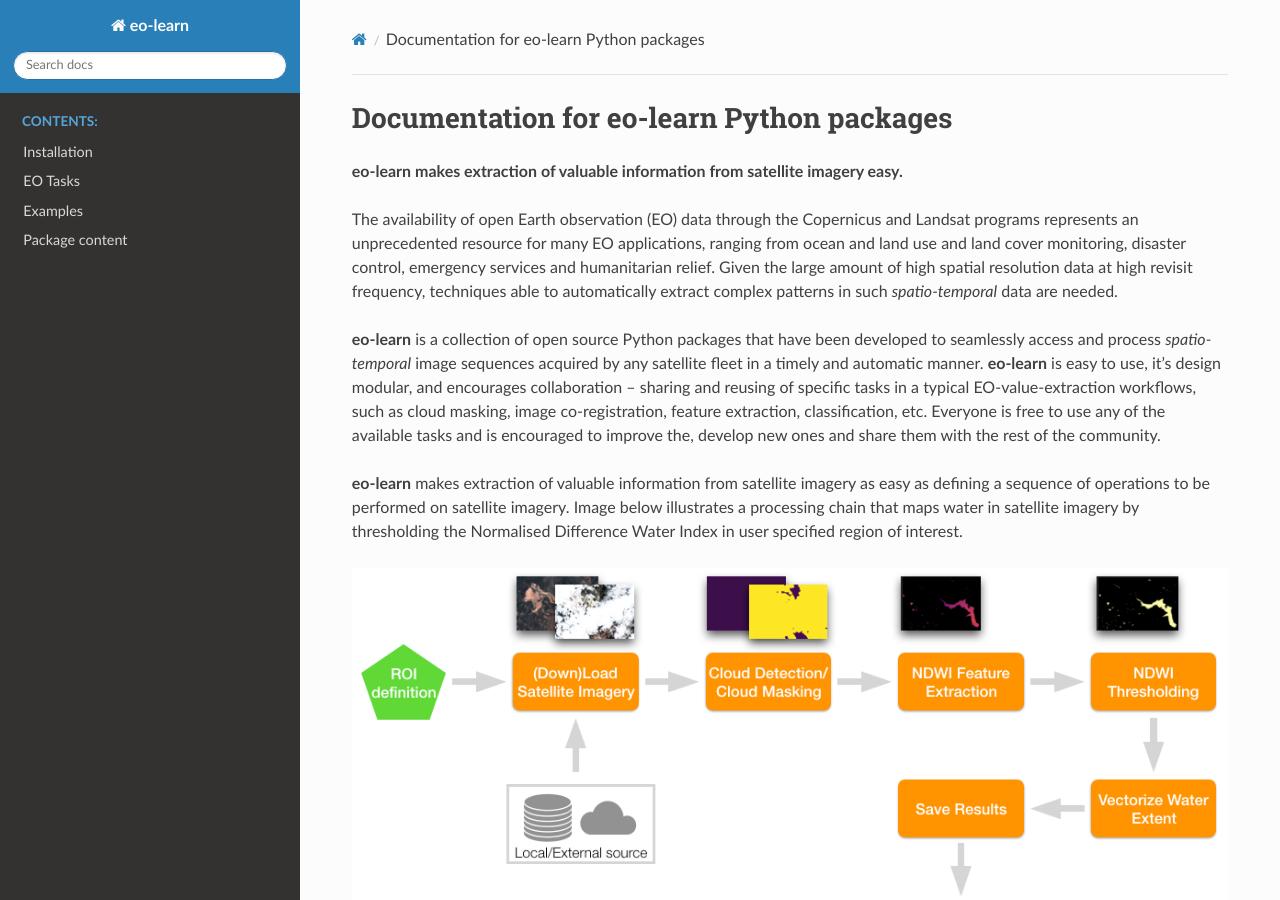
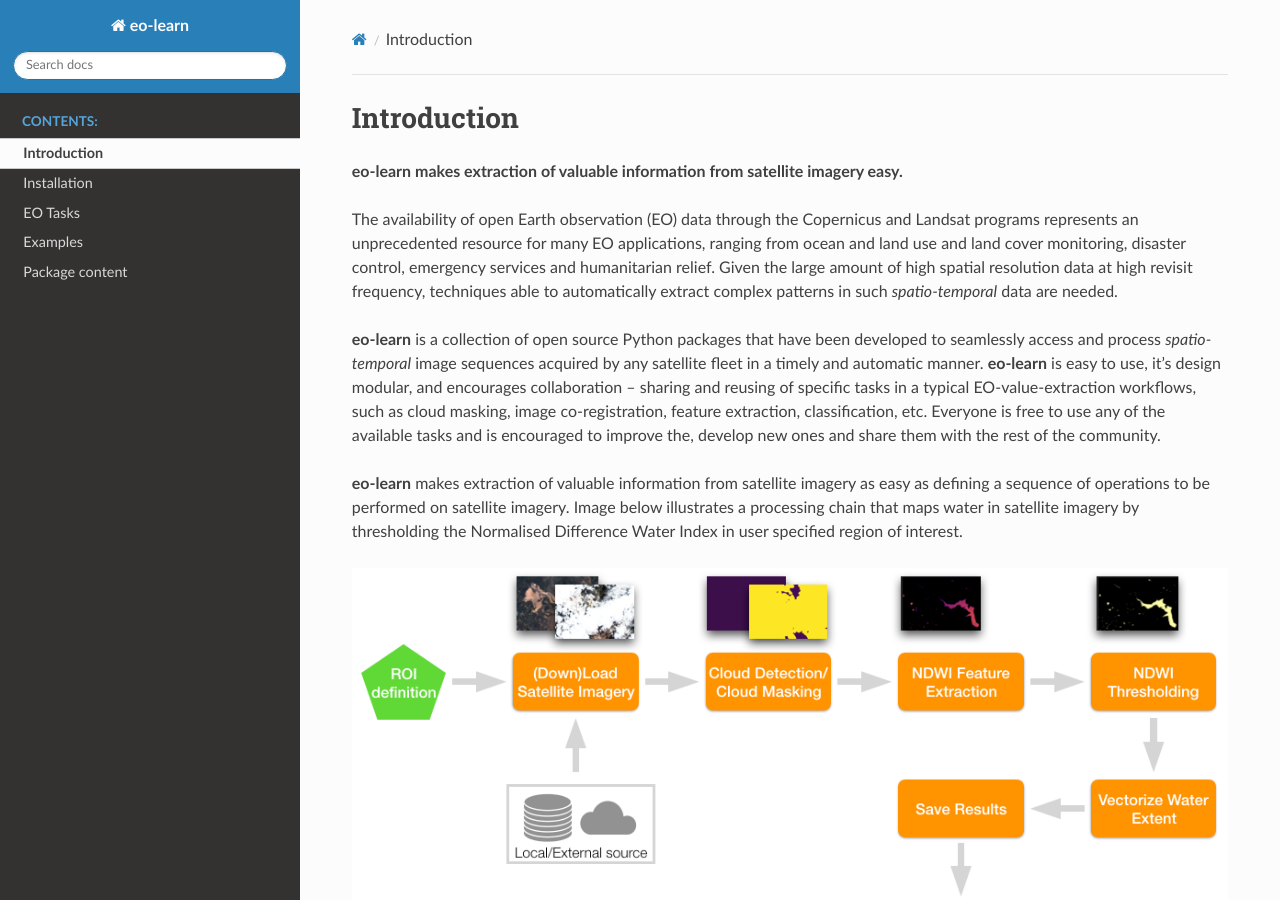
Before and after one commit to sentinel-hub/eo-learn, a Sphinx documentation site: the page built from docs/source/index.rst, in a window 1280 px wide and 900 px high. Built offline with Sphinx 7.4.7 and the Read the Docs theme 2.0.0, drawn with Linux system fonts in a browser that asks for light colours; pages that are not in the unit, such as notebooks, are missing from menus; the version number could not be read and is left out.

Commit message:
Add the front page of documentation to the table of contents

```diff
--- a/docs/source/index.rst
+++ b/docs/source/index.rst
@@ -3,8 +3,8 @@
    You can adapt this file completely to your liking, but it should at least
    contain the root `toctree` directive.
 
-Documentation for eo-learn Python packages
-==========================================
+Introduction
+============
 
 .. mdinclude:: README.md
 
```
Also changed, not shown: other parts of docs/source/index.rst (+1 -0 lines).
